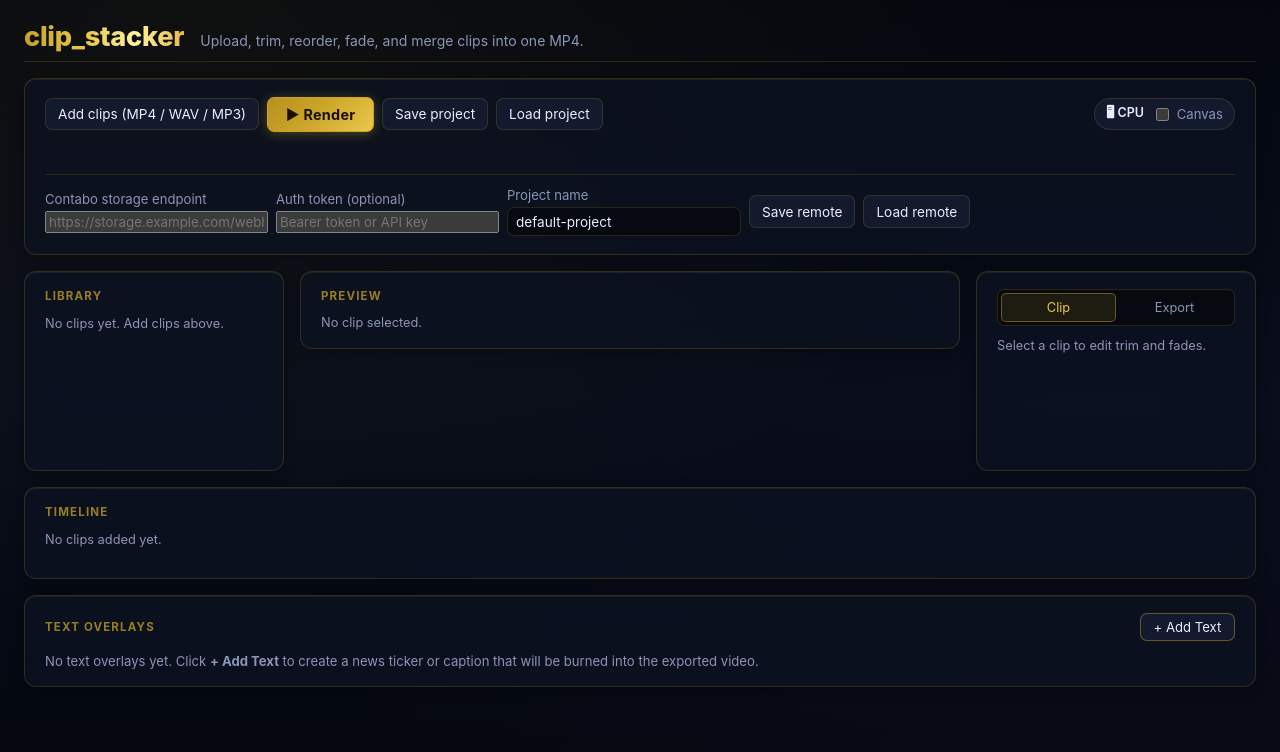
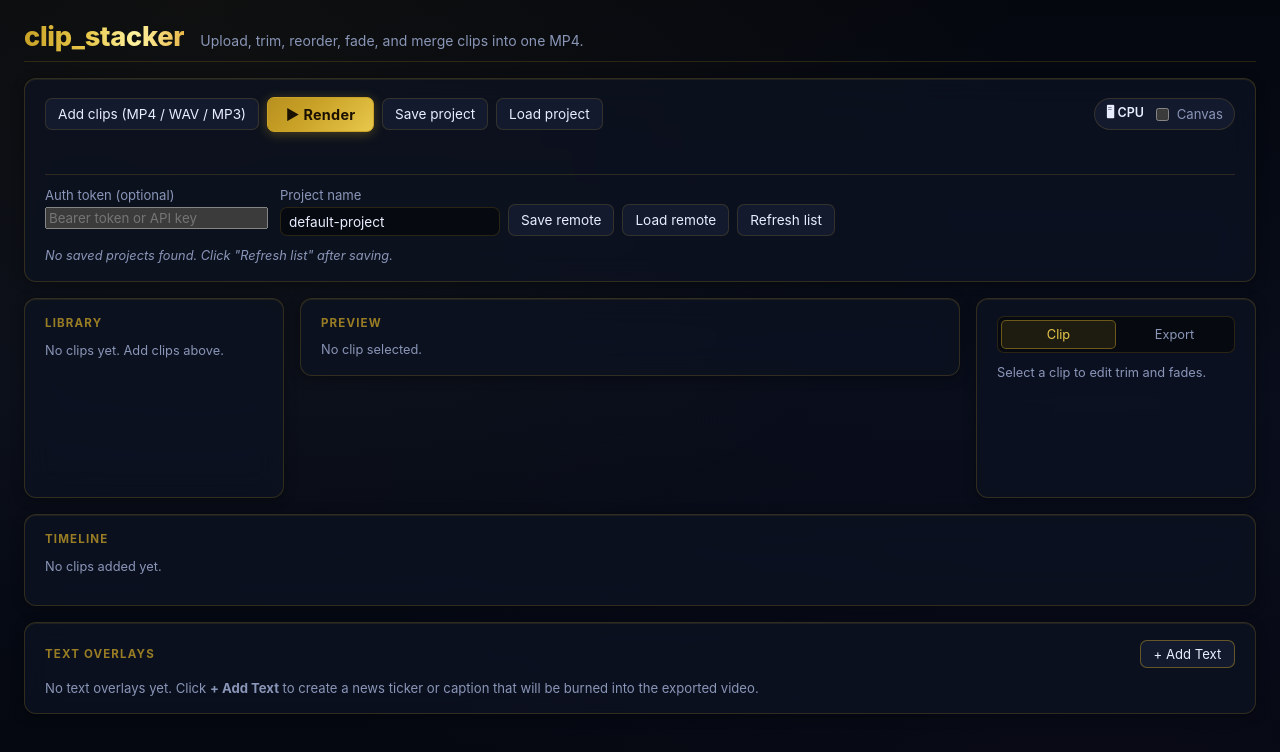
Before and after one commit to ford442/clip_stacker, a React (Vite) app: page / in a window 1280 px wide. Shown: the top 752 px of the page. Built offline with nearby package versions, Linux system fonts and the light colour scheme.

Commit message:
push fix

```diff
--- a/src/App.tsx
+++ b/src/App.tsx
@@ -40,7 +40,7 @@ export function App() {
   const [status, setStatus] = useState('');
   const [outputUrl, setOutputUrl] = useState<string | null>(null);
   const [encoderPath, setEncoderPath] = useState<string>('');
-  const [storageEndpoint, setStorageEndpoint] = useState('');
+  const [storageEndpoint, setStorageEndpoint] = useState('https://storage.noahcohn.com/webhook/clip-stacker');
   const [storageAuthToken, setStorageAuthToken] = useState('');
 
   const selectedClip = clips.find((c) => c.id === selectedClipId) ?? null;
@@ -471,7 +471,6 @@ export function App() {
         <StorageRow
           endpoint={storageEndpoint}
           authToken={storageAuthToken}
-          onEndpointChange={setStorageEndpoint}
           onAuthTokenChange={setStorageAuthToken}
           onSaveRemote={handleSaveRemote}
           onLoadRemote={handleLoadRemote}
--- a/src/components/StorageRow.tsx
+++ b/src/components/StorageRow.tsx
@@ -1,28 +1,61 @@
-import { useState } from 'react';
+import { useState, useCallback } from 'react';
+import { ContaboStorageManagerClient } from '../utils/project';
 
 interface Props {
   endpoint: string;
   authToken: string;
-  onEndpointChange: (value: string) => void;
   onAuthTokenChange: (value: string) => void;
   onSaveRemote: (endpoint: string, authToken: string, projectName: string) => void;
   onLoadRemote: (endpoint: string, authToken: string, projectName: string) => void;
 }
 
-export function StorageRow({ endpoint, authToken, onEndpointChange, onAuthTokenChange, onSaveRemote, onLoadRemote }: Props) {
+export function StorageRow({ endpoint, authToken, onAuthTokenChange, onSaveRemote, onLoadRemote }: Props) {
   const [projectName, setProjectName] = useState('default-project');
+  const [projects, setProjects] = useState<{ name: string; modified: number }[]>([]);
+  const [loading, setLoading] = useState(false);
+  const [listError, setListError] = useState('');
+
+  const fetchProjects = useCallback(async () => {
+    if (!endpoint) {
+      setListError('Enter an endpoint URL first.');
+      return;
+    }
+    setLoading(true);
+    setListError('');
+    try {
+      const client = new ContaboStorageManagerClient(endpoint, authToken);
+      const list = await client.list();
+      setProjects(list);
+    } catch (error) {
+      setListError((error as Error).message);
+      setProjects([]);
+    } finally {
+      setLoading(false);
+    }
+  }, [endpoint, authToken]);
+
+  const handleDelete = useCallback(async (name: string) => {
+    if (!confirm(`Delete project "${name}"?`)) return;
+    try {
+      const client = new ContaboStorageManagerClient(endpoint, authToken);
+      await client.delete(name);
+      setProjects((prev) => prev.filter((p) => p.name !== name));
+    } catch (error) {
+      setListError((error as Error).message);
+    }
+  }, [endpoint, authToken]);
+
+  const fmtDate = (ts: number) => {
+    try {
+      return new Date(ts * 1000).toLocaleString();
+    } catch {
+      return '';
+    }
+  };
 
   return (
     <div className="storage-row">
-      <label>
-        Contabo storage endpoint
-        <input
-          type="url"
-          placeholder="https://storage.example.com/webhook/clip-stacker"
-          value={endpoint}
-          onChange={(e) => onEndpointChange(e.target.value)}
-        />
-      </label>
+      <div className="storage-config">
         <label>
           Auth token (optional)
           <input
@@ -32,6 +65,9 @@ export function StorageRow({ endpoint, authToken, onEndpointChange, onAuthTokenC
             onChange={(e) => onAuthTokenChange(e.target.value)}
           />
         </label>
+      </div>
+
+      <div className="storage-actions">
         <label>
           Project name
           <input
@@ -46,6 +82,46 @@ export function StorageRow({ endpoint, authToken, onEndpointChange, onAuthTokenC
         <button type="button" onClick={() => onLoadRemote(endpoint, authToken, projectName)}>
           Load remote
         </button>
+        <button type="button" onClick={fetchProjects} disabled={loading}>
+          {loading ? 'Refreshing…' : 'Refresh list'}
+        </button>
+      </div>
+
+      {listError && <p className="storage-error">{listError}</p>}
+
+      {projects.length > 0 && (
+        <div className="storage-project-list">
+          <h3>Saved projects</h3>
+          <ul>
+            {projects.map((p) => (
+              <li
+                key={p.name}
+                className={p.name === projectName ? 'selected' : ''}
+                onClick={() => setProjectName(p.name)}
+                title="Click to select"
+              >
+                <span className="project-name">{p.name}</span>
+                <span className="project-date">{fmtDate(p.modified)}</span>
+                <button
+                  type="button"
+                  className="project-delete-btn"
+                  onClick={(e) => {
+                    e.stopPropagation();
+                    handleDelete(p.name);
+                  }}
+                  title="Delete project"
+                >
+                  ×
+                </button>
+              </li>
+            ))}
+          </ul>
+        </div>
+      )}
+
+      {projects.length === 0 && !loading && !listError && endpoint && (
+        <p className="storage-hint">No saved projects found. Click "Refresh list" after saving.</p>
+      )}
     </div>
   );
 }
--- a/src/index.css
+++ b/src/index.css
@@ -958,11 +958,126 @@ audio {
 .storage-row {
   display: flex;
   flex-wrap: wrap;
-  gap: 0.5rem;
-  align-items: center;
+  gap: 0.75rem;
+  align-items: flex-start;
   margin-top: 0.75rem;
   padding-top: 0.75rem;
   border-top: 1px solid var(--border);
+}
+
+.storage-config,
+.storage-actions {
+  display: flex;
+  flex-wrap: wrap;
+  gap: 0.5rem;
+  align-items: flex-end;
+}
+
+.storage-config label,
+.storage-actions label {
+  min-width: 220px;
+  flex: 1;
+}
+
+.storage-actions label {
+  min-width: 160px;
+  max-width: 220px;
+}
+
+.storage-error {
+  width: 100%;
+  margin: 0;
+  color: var(--danger);
+  font-size: 0.8rem;
+}
+
+.storage-hint {
+  width: 100%;
+  margin: 0;
+  color: var(--muted);
+  font-size: 0.8rem;
+  font-style: italic;
+}
+
+.storage-project-list {
+  width: 100%;
+  margin-top: 0.25rem;
+}
+
+.storage-project-list h3 {
+  margin: 0 0 0.4rem;
+  font-size: 0.7rem;
+  font-weight: 700;
+  text-transform: uppercase;
+  letter-spacing: 0.08em;
+  color: var(--gold);
+  opacity: 0.8;
+}
+
+.storage-project-list ul {
+  list-style: none;
+  margin: 0;
+  padding: 0;
+  display: grid;
+  gap: 0.35rem;
+  max-height: 220px;
+  overflow-y: auto;
+}
+
+.storage-project-list li {
+  display: flex;
+  align-items: center;
+  gap: 0.5rem;
+  padding: 0.4rem 0.6rem;
+  border-radius: var(--radius-sm);
+  border: 1px solid var(--border);
+  background: rgba(6, 9, 15, 0.65);
+  cursor: pointer;
+  transition: border-color 0.15s, background 0.15s;
+}
+
+.storage-project-list li:hover {
+  background: var(--panel-hover);
+  border-color: var(--border-active);
+}
+
+.storage-project-list li.selected {
+  border-color: var(--gold);
+  background: var(--gold-dim);
+}
+
+.project-name {
+  font-size: 0.85rem;
+  font-weight: 600;
+  overflow: hidden;
+  text-overflow: ellipsis;
+  white-space: nowrap;
+  flex: 1;
+}
+
+.project-date {
+  font-size: 0.72rem;
+  color: var(--muted);
+  white-space: nowrap;
+}
+
+.project-delete-btn {
+  padding: 0 0.4rem;
+  font-size: 1rem;
+  line-height: 1;
+  color: var(--danger);
+  background: transparent;
+  border: 1px solid transparent;
+  border-radius: var(--radius-sm);
+  cursor: pointer;
+  opacity: 0.6;
+  transition: opacity 0.15s, background 0.15s;
+}
+
+.project-delete-btn:hover {
+  opacity: 1;
+  background: rgba(248, 113, 113, 0.12);
+  border-color: rgba(248, 113, 113, 0.3);
 }
 
 /* ============================================================
--- a/src/utils/project.ts
+++ b/src/utils/project.ts
@@ -160,6 +160,25 @@ export class ContaboStorageManagerClient {
     return result.payload;
   }
 
+  async list(): Promise<{ name: string; modified: number }[]> {
+    const authHeader = this.getAuthHeader();
+    const response = await fetch(this.endpoint, {
+      headers: authHeader ? { authorization: authHeader } : undefined,
+    });
+    if (!response.ok) throw new Error(`Remote list failed (${response.status})`);
+    const result = (await response.json()) as { projects: { name: string; modified: number }[] };
+    return result.projects ?? [];
+  }
+
+  async delete(name: string): Promise<void> {
+    const authHeader = this.getAuthHeader();
+    const response = await fetch(`${this.endpoint}?name=${encodeURIComponent(name)}`, {
+      method: 'DELETE',
+      headers: authHeader ? { authorization: authHeader } : undefined,
+    });
+    if (!response.ok) throw new Error(`Remote delete failed (${response.status})`);
+  }
+
   private get mediaEndpoint(): string {
     return this.endpoint.replace(/\/*$/, '') + '/media';
   }
```
Also changed, not shown: 1 other file (tests, documents, lock files or other folders). Lines whose indentation alone changed are shown as unchanged.
